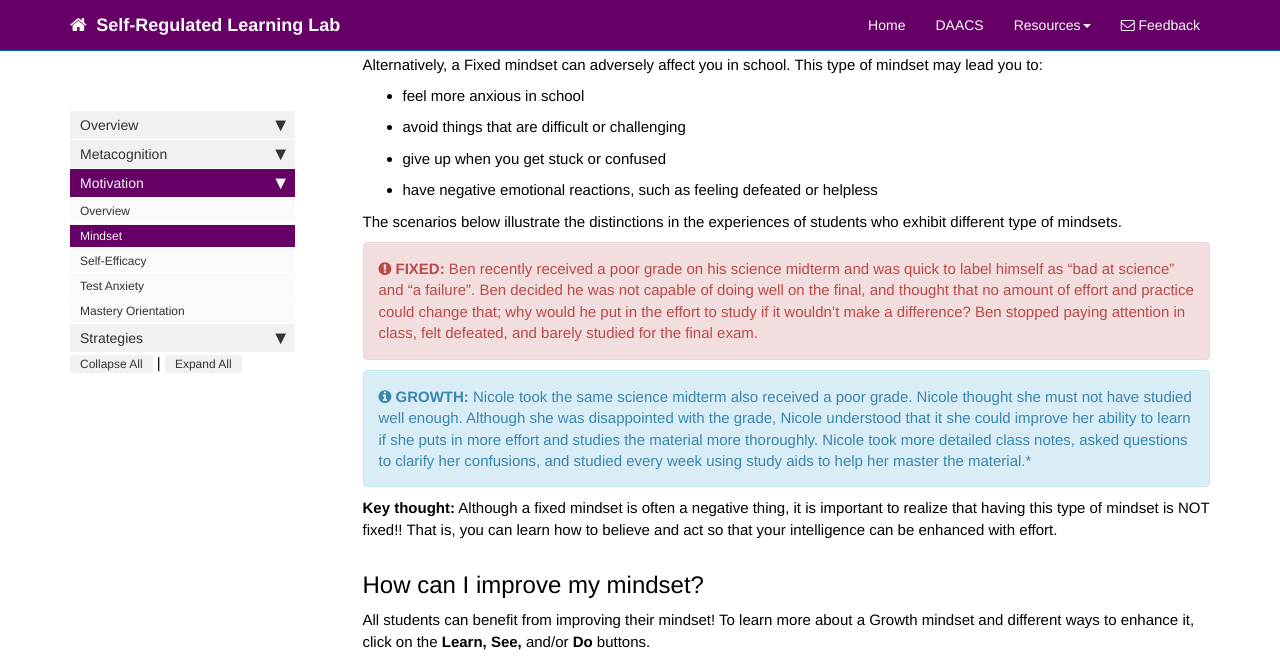
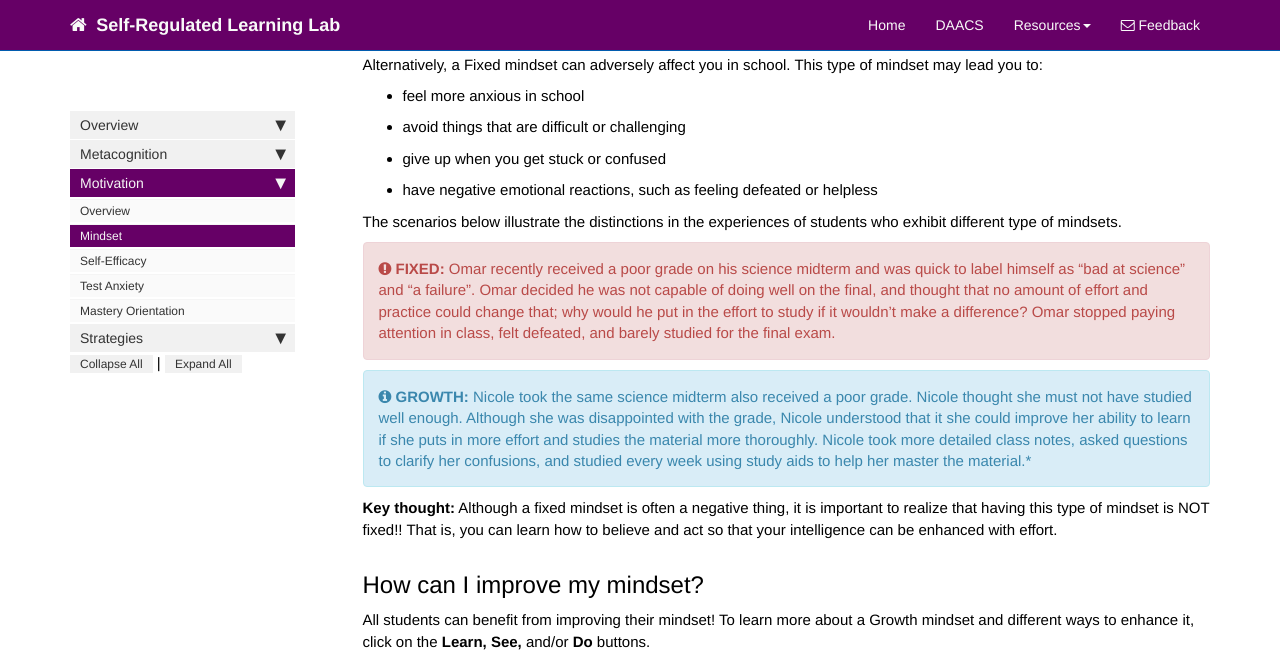
Before and after one commit to dfranklin02/SRL, a Jekyll site: the page built from docs/pages/motivation/mindset.md, in a window 1280 px wide and 900 px high, scrolled down 1075 px, cut to the strip 0-658 px from the top of the window. Built offline with Jekyll 4.4.1, drawn with Linux system fonts in a browser that asks for light colours; nearby versions of some CDN libraries; comment, search, counter and statistics services are not loaded.

Commit message:
Update mindset.md

```diff
--- a/docs/pages/motivation/mindset.md
+++ b/docs/pages/motivation/mindset.md
@@ -40,7 +40,7 @@ Alternatively, a Fixed mindset can adversely affect you in school. This type of
 The scenarios below illustrate the distinctions in the experiences of students who exhibit different type of mindsets.
 
 <div markdown="span" class="alert alert-danger" role="alert"><i class="fa fa-exclamation-circle"></i> <b>FIXED:</b>
-Ben recently received a poor grade on his science midterm and was quick to label himself as “bad at science” and “a failure”. Ben decided he was not capable of doing well on the final, and thought that no amount of effort and practice could change that; why would he put in the effort to study if it wouldn’t make a difference? Ben stopped paying attention in class, felt defeated, and barely studied for the final exam.
+Omar recently received a poor grade on his science midterm and was quick to label himself as “bad at science” and “a failure”. Omar decided he was not capable of doing well on the final, and thought that no amount of effort and practice could change that; why would he put in the effort to study if it wouldn’t make a difference? Omar stopped paying attention in class, felt defeated, and barely studied for the final exam.
 </div>
 
 <div markdown="span" class="alert alert-info" role="alert"><i class="fa fa-info-circle"></i> <b>GROWTH:</b>
```
